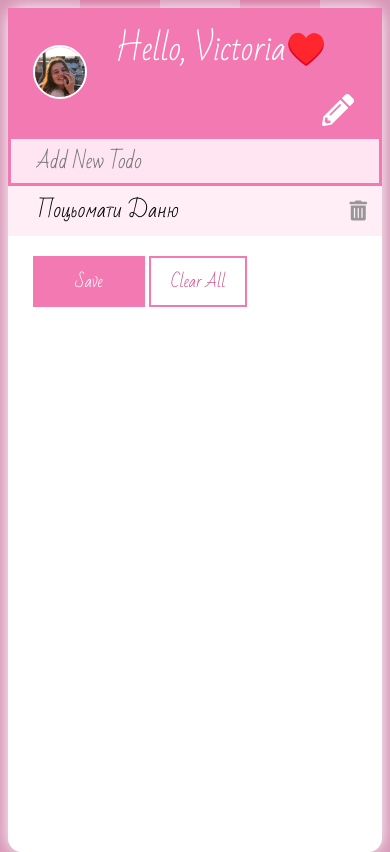
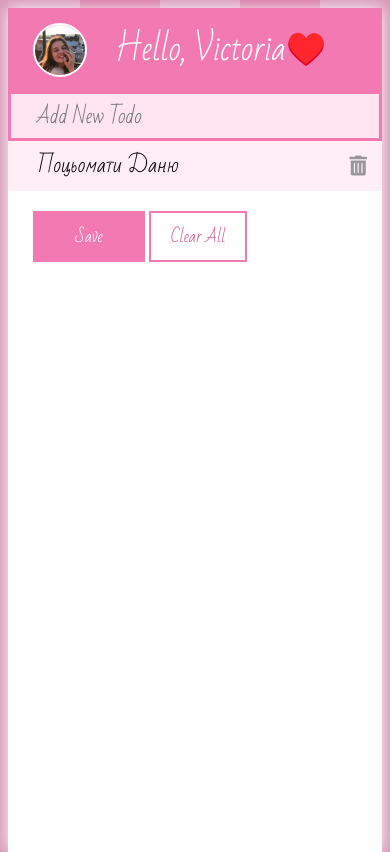
Before and after one commit to gagunets/my-portal, a plain HTML site: page index.html in a window 390 px wide. Drawn offline with Linux system fonts and the light colour scheme.

Commit message:
images fixing

```diff
--- a/Js/todo2.js
+++ b/Js/todo2.js
@@ -58,13 +58,6 @@ ul.addEventListener('click', function(ev) {
   },false
 );
 
-//hide input box,when pencil icon is clicked
-pencil.addEventListener('click', function(){
-  input.classList.toggle('display');
-});
-
-
-
 //save todolist state so user can access it later
 saveBtn.addEventListener('click',function(){
   localStorage.setItem('todoList',ul.innerHTML );
--- a/css/todo.css
+++ b/css/todo.css
@@ -118,7 +118,6 @@ button:hover {
     height: 100%;
     background: white;
     position: relative;
-    border-radius: 14px;
 }
 
 #overlay {
--- a/index.html
+++ b/index.html
@@ -14,7 +14,7 @@
         <div id = "todo">
             <div class="header">
                 <div class="circle_photo"><img src="img/vika.jpg" alt="vika"></div>
-                <h1> Hello, Victoria♥️ <i id="pencil" class="fas fa-pencil-alt"></i> </h1>
+                <h1> Hello, Victoria♥️ </h1>
             </div>
 
             <input type = "text" placeholder="Add New Todo">
```
